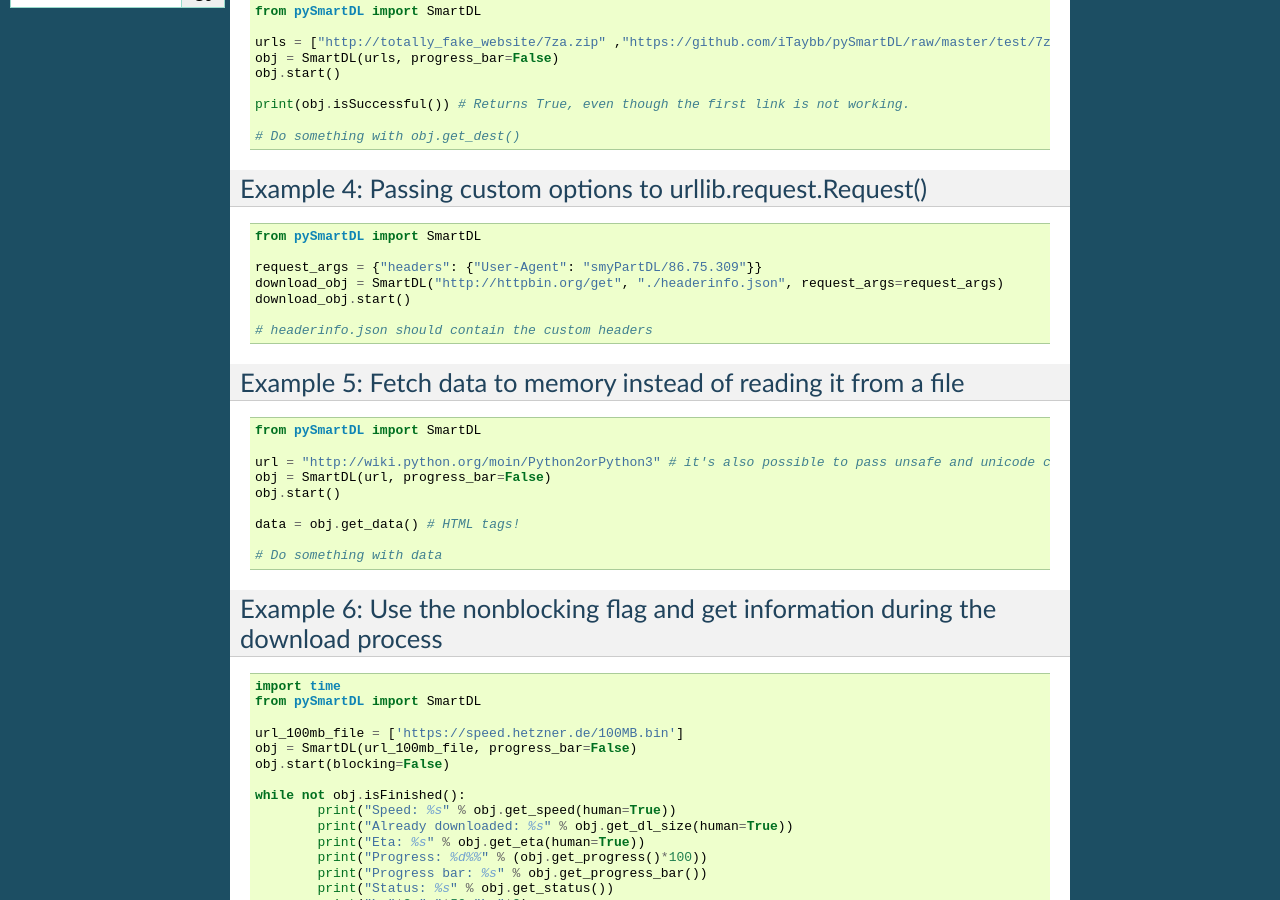
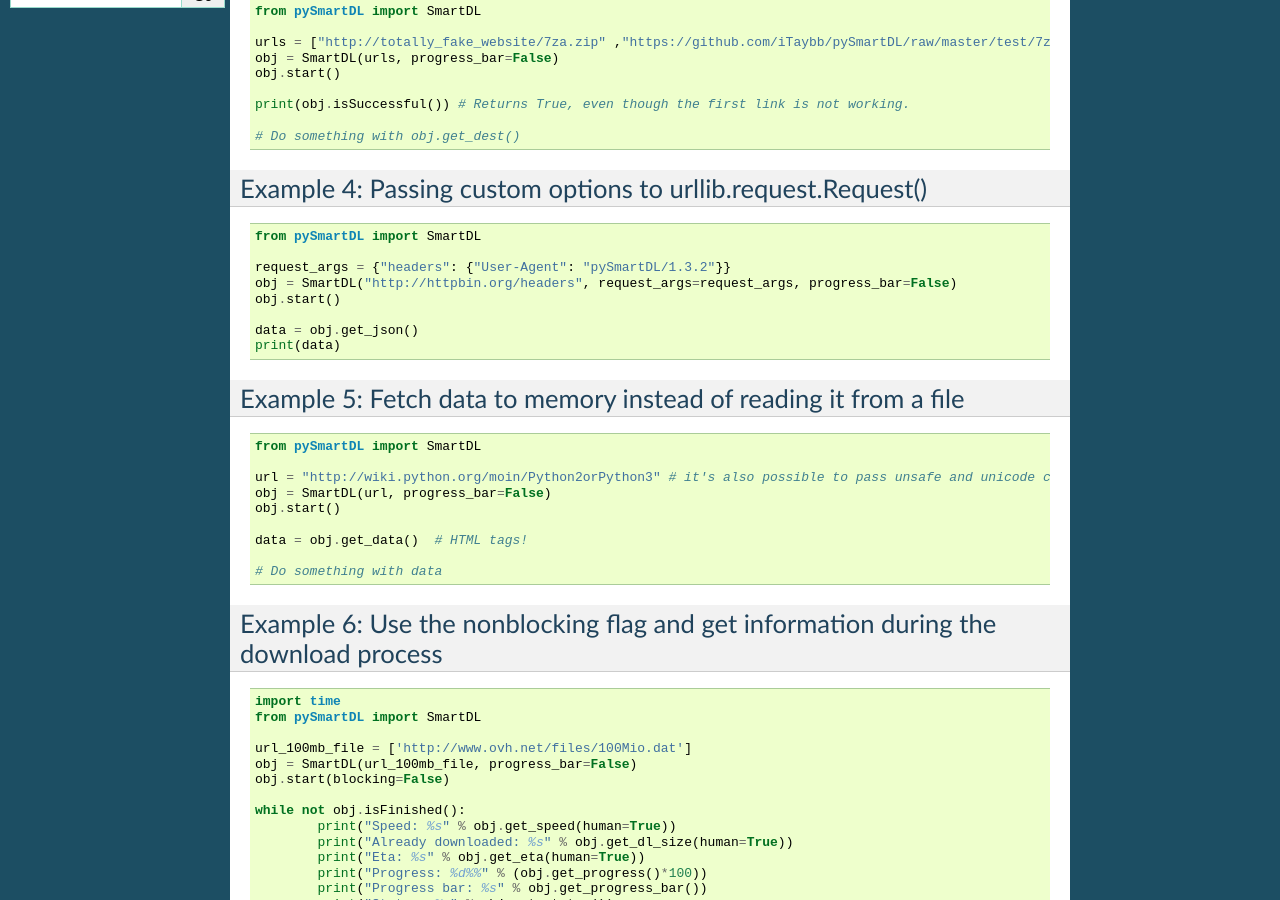
Before and after one commit to iTaybb/pySmartDL, a Sphinx documentation site: the page built from docs/examples.rst, in a window 1280 px wide and 900 px high, scrolled down 653 px. Built offline with Sphinx 7.4.7, drawn with Linux system fonts in a browser that asks for light colours.

Commit message:
preps for 1.3.2
  - fixes over MR #34
  - get_json method for SmartDL
  - better logging syntax
  - added tests
  - updated user agents
  - change test files host from hetzner.de to ovh

```diff
--- a/ChangeLog.txt
+++ b/ChangeLog.txt
@@ -5,7 +5,9 @@ Below you find a list with the added features, changes and fixes for
 each version.
 
 ======================
-(Version 1.3.2 beta; ??/04/19)
+(Version 1.3.2 beta; 26/07/19)
+- NEW: Added ability to parse json directly from the response.
+- NEW: Allow passing of custom arguments to urllib Request object (Pull request #34)
 - IMPROVE: Issue #29 - added timeout parameter to the constructor of SmartDL
 - IMPROVE: Better tests and logging.
 - FIX: Bug fixes.
--- a/docs/examples.rst
+++ b/docs/examples.rst
@@ -53,11 +53,12 @@ Example 4: Passing custom options to urllib.request.Request()
 
 	from pySmartDL import SmartDL
 
-	request_args = {"headers": {"User-Agent": "smyPartDL/86.75.309"}}
-	download_obj = SmartDL("http://httpbin.org/get", "./headerinfo.json", request_args=request_args)
-	download_obj.start()
+	request_args = {"headers": {"User-Agent": "pySmartDL/1.3.2"}}
+	obj = SmartDL("http://httpbin.org/headers", request_args=request_args, progress_bar=False)
+	obj.start()
 
-	# headerinfo.json should contain the custom headers
+	data = obj.get_json()
+	print(data)
 
 
 ==================================================================
@@ -71,7 +72,7 @@ Example 5: Fetch data to memory instead of reading it from a file
 	obj = SmartDL(url, progress_bar=False)
 	obj.start()
 
-	data = obj.get_data() # HTML tags!
+	data = obj.get_data()  # HTML tags!
 
 	# Do something with data
 
@@ -83,7 +84,7 @@ Example 6: Use the nonblocking flag and get information during the download proc
 	import time
 	from pySmartDL import SmartDL
 
-	url_100mb_file = ['https://speed.hetzner.de/100MB.bin']
+	url_100mb_file = ['http://www.ovh.net/files/100Mio.dat']
 	obj = SmartDL(url_100mb_file, progress_bar=False)
 	obj.start(blocking=False)
 
--- a/docs/index.rst
+++ b/docs/index.rst
@@ -14,7 +14,7 @@ Python Smart Download Manager -- pySmartDL
 * Speed limiting feature.
 * Hash checking.
 * Non-blocking, shows progress bar, download speed and eta.
-* Full support for custom headers and methods
+* Full support for custom headers and methods.
 * Python 3 Support
 
 =============
```
Also changed, not shown: README.md (+2 -1 lines), 4 other files.
